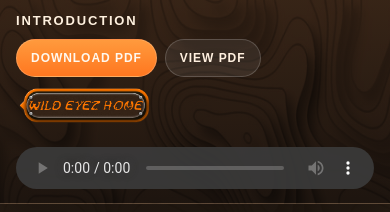
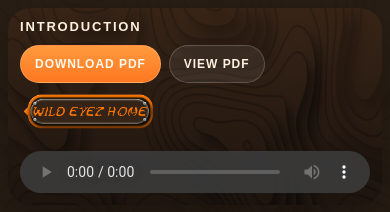
Before and after one commit to UTAHOGA/wild-eyez-packing-list, a plain HTML site: page index.html in a window 390 px wide. Shown: the top 212 px of the page. Drawn offline with Linux system fonts and the light colour scheme.

Commit message:
Update index.html

```diff
--- a/index.html
+++ b/index.html
@@ -28,7 +28,7 @@
     a{color:inherit}
     .bar{
       position:sticky;
-      top:0;
+      top:12px;
       z-index:20;
       display:flex;
       flex-wrap:wrap;
@@ -36,11 +36,13 @@
       justify-content:space-between;
       gap:12px;
       padding:14px 16px;
+      width:min(980px, calc(100% - 24px));
+      margin:12px auto 0;
+      border-radius:22px;
       background:
         linear-gradient(180deg, rgba(52,32,18,.98), rgba(25,16,10,.98)),
         url("assets/logos/white-topo.jpg") center top / 760px auto repeat;
       background-blend-mode:multiply;
-      border-bottom:1px solid rgba(255,222,188,.2);
       box-shadow:var(--shadow);
     }
     .title{
@@ -57,7 +59,7 @@
     }
     .player{
       width:100%;
-      margin-top:10px;
+      margin-top:8px;
     }
     .player audio{
       width:100%;
@@ -147,6 +149,12 @@
       border-top:1px solid rgba(220,201,177,.55);
     }
     @media (max-width: 700px){
+      .bar{
+        width:min(100%, calc(100% - 16px));
+        margin:8px auto 0;
+        top:8px;
+        padding:12px;
+      }
       .wrap{width:min(100%, calc(100% - 16px)); margin-top:12px}
       .home img{height:40px}
       .page-head{padding:12px 14px}
```
